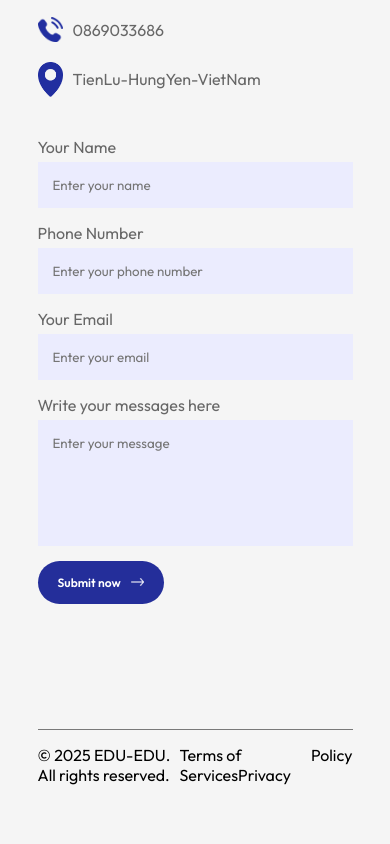
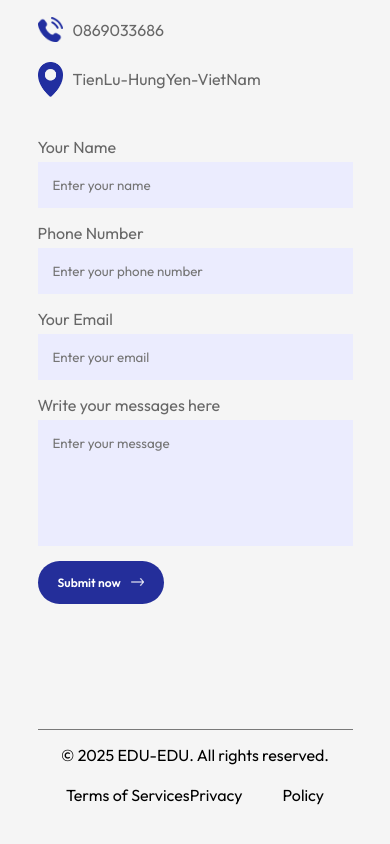
Before and after one commit to thanhphuocjr/EDU_EDU, a React (Vite) app: page / in a window 390 px wide. Shown: the part 6328-7172 px from the top of the page. Built offline with nearby package versions, Linux system fonts and the light colour scheme; a web font is replaced by a local one.

Commit message:
Responsive Footer

```diff
--- a/src/Components/Footer/Footer.scss
+++ b/src/Components/Footer/Footer.scss
@@ -1,4 +1,4 @@
-.footer{
+.footer {
   width: 90%;
   margin: 10px 0;
   display: flex;
@@ -7,12 +7,26 @@
   border-top: 1px solid #797979;
   padding: 15px 0;
 
-    ul{
+  ul {
     display: flex;
     gap: 20px;
-        li{
+    li {
       list-style: none;
       display: inline-block;
     }
   }
 }
+
+@media (max-width: 576px) {
+  .footer {
+    display: block;
+    text-align: center;
+    ul {
+        margin-top: 10px;
+        justify-content: center;
+      li {
+        margin: 10px;
+      }
+    }
+  }
+}
```
Also changed, not shown: src/Components/Footer/Footer.jsx (line endings or trailing spaces). Lines whose indentation alone changed are shown as unchanged.
